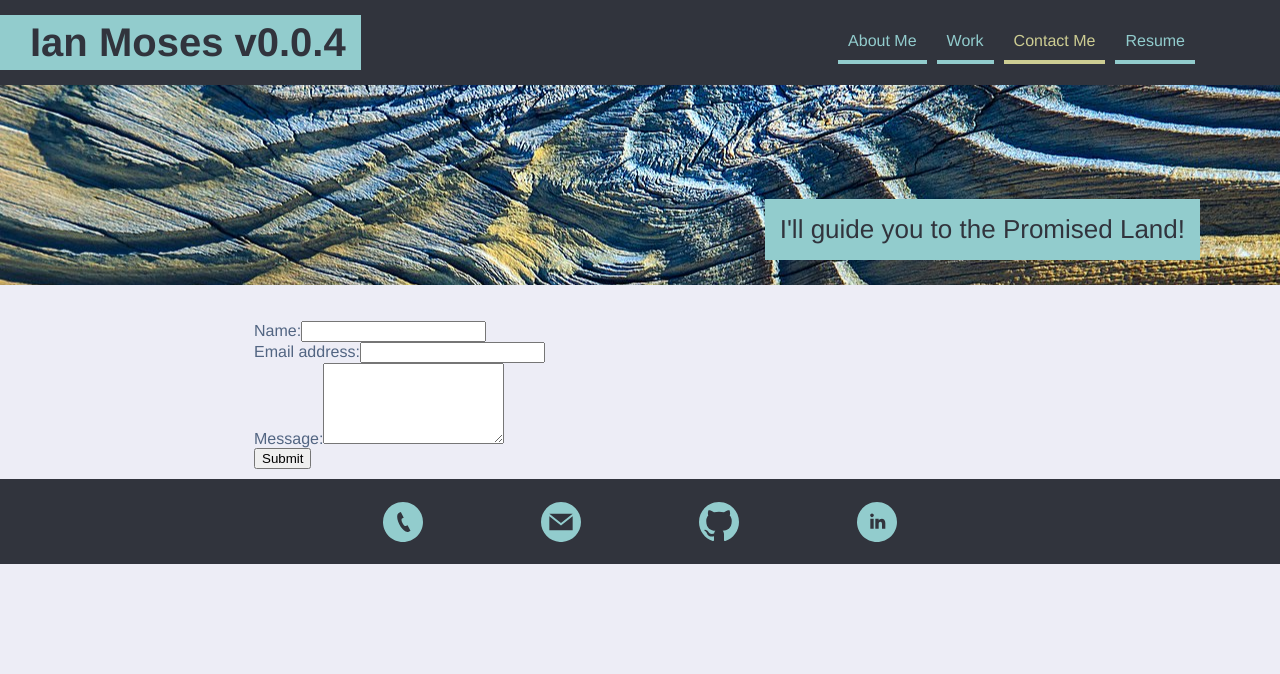
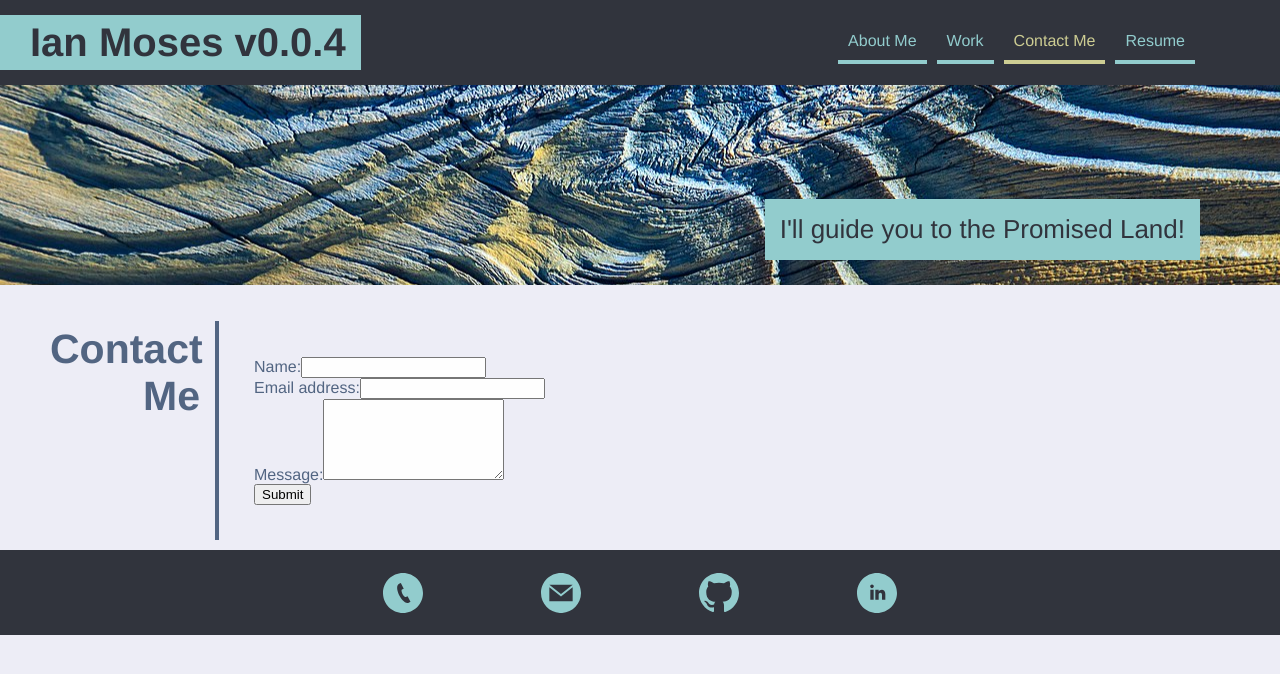
Before and after one commit to Moses-Ian/portfolio, a React (Create React App) app: page / in a window 1280 px wide. Both pictures are taken after a click on the link "Contact Me". Shown: the top 674 px of the page. Built offline with nearby package versions, Linux system fonts and the light colour scheme.

Commit message:
added all of the animations

```diff
--- a/src/App.js
+++ b/src/App.js
@@ -7,7 +7,7 @@ import Contact from './components/Contact';
 import Resume from './components/Resume';
 import Footer from './components/Footer';
 
-const startPage = 'work';	//for debugging
+const startPage = 'about';	//for debugging
 
 function App() {
 
@@ -20,14 +20,13 @@ function App() {
     <div className="App">
 			<Header
 				currentArticle={currentArticle}
-				setArticle={setArticle}
 				setNextArticle={setNextArticle}
 			/>
 			<Hero />
 			{ currentArticle === 'about' && <About nextArticle={nextArticle} setArticle={setArticle}/> }
 			{ currentArticle === 'work' && <Work nextArticle={nextArticle} setArticle={setArticle} /> }
-			{ currentArticle === 'contact' && <Contact /> }
-			{ currentArticle === 'resume' && <Resume /> }
+			{ currentArticle === 'contact' && <Contact nextArticle={nextArticle} setArticle={setArticle} /> }
+			{ currentArticle === 'resume' && <Resume nextArticle={nextArticle} setArticle={setArticle} /> }
 			<Footer />
     </div>
   );
--- a/src/components/Contact.js
+++ b/src/components/Contact.js
@@ -1,8 +1,13 @@
-import React, { useState } from 'react';
+import React, { useState, useEffect } from 'react';
+import { useSpring, useTransition, config, animated } from "react-spring";
 import { validateEmail } from '../utils/helpers';
 import Title from './Title';
 
-const Contact = () => {
+const height = 219;	//height on my screen
+
+const Contact = ({nextArticle, setArticle}) => {
+
+	//error message nonsense
 	const [errorMessage, setErrorMessage] = useState('');
 	const [formState, setFormState] = useState({ name: '', email: '', message: '' });
 	const { name, email, message } = formState;
@@ -37,10 +42,35 @@ const Contact = () => {
 		console.log(formState);
 	}
 
+	//animation nonsense
+	const visible = nextArticle === 'contact';
+
+  const fadeStyles = useSpring({
+    config: { ...config.molasses },
+    from: { opacity: 0 },
+    to: {
+      opacity: visible ? 1 : 0
+    },
+		leave: { opacity: 0 }
+  });
+
+  const slideInStyles = useSpring({
+    config: { ...config.wobbly },
+    from: { opacity: 0, height: 0 },
+    to: {
+      opacity: visible ? 1 : 0,
+      height: visible ? height : 0
+    }
+  });
+
+	useEffect(() => {
+		setTimeout(() => setArticle(nextArticle), 500);
+	});
+
 	return (
-		<article>
-			<Title title='Contact Me' />
-			<div className="contact-info">
+		<animated.article style={slideInStyles}>
+			<Title title='Contact Me' visible={visible} />
+			<animated.div className="contact-info" style={fadeStyles}>
 				<form id="contact-form" onSubmit={handleSubmit}>
 					<div>
 						<label htmlFor="name">Name:</label>
@@ -61,8 +91,8 @@ const Contact = () => {
 					)}
 					<button type="submit" data-testid="submit">Submit</button>
 				</form>
-			</div>
-		</article>
+			</animated.div>
+		</animated.article>
 	)
 };
 
--- a/src/components/Header.js
+++ b/src/components/Header.js
@@ -1,6 +1,6 @@
 import React, { useState } from 'react';
 
-const Header = ({currentArticle, setArticle, setNextArticle}) => {
+const Header = ({currentArticle, setNextArticle}) => {
 	return (
 		<header>
 			<div className="name">
--- a/src/components/Resume.js
+++ b/src/components/Resume.js
@@ -1,11 +1,38 @@
-import React, { useState } from 'react';
+import React, { useState, useEffect } from 'react';
+import { useSpring, useTransition, config, animated } from "react-spring";
 import Title from './Title';
 
-const Resume = () => {
+const height = 799;	//height on my screen
+
+const Resume = ({nextArticle, setArticle}) => {
+	const visible = nextArticle === 'resume';
+
+  const fadeStyles = useSpring({
+    config: { ...config.molasses },
+    from: { opacity: 0 },
+    to: {
+      opacity: visible ? 1 : 0
+    },
+		leave: { opacity: 0 }
+  });
+
+  const slideInStyles = useSpring({
+    config: { ...config.wobbly },
+    from: { opacity: 0, height: 0 },
+    to: {
+      opacity: visible ? 1 : 0,
+      height: visible ? height : 0
+    }
+  });
+
+	useEffect(() => {
+		setTimeout(() => setArticle(nextArticle), 500);
+	});
+
 	return (
-		<article>
-			<Title title='Resume' />
-			<div className='about-text'>
+		<animated.article style={slideInStyles}>
+			<Title title='Resume' visible={visible} />
+			<animated.div className='about-text' style={fadeStyles}>
 				<p><a href='assets/files/ian-moses-full-stack-developer.pdf'>Download my resume.</a></p>
 				<p>Front-end Proficiencies</p>
 				<ul>
@@ -41,8 +68,8 @@ const Resume = () => {
 					<li>Teamwork</li>
 					<li>Adaptability</li>
 				</ul>
-			</div>
-		</article>
+			</animated.div>
+		</animated.article>
 	)
 };
 
--- a/src/components/Work.js
+++ b/src/components/Work.js
@@ -46,7 +46,7 @@ const projects = [
 	}
 ]
 
-const height = 582	//height on my screen
+const height = 582;	//height on my screen
 // const height = 100	//height on my screen
 // const height = 450	//height on my screen
 
@@ -78,7 +78,7 @@ const Work = ({nextArticle, setArticle}) => {
 
 return (
 		<animated.article style={slideInStyles}>
-			<Title title='Work' visible={visible}/>
+			<Title title='Work' visible={visible} />
 			<animated.div className="work-projects" style={fadeStyles}>
 			{
 				projects.map(project => (
```
